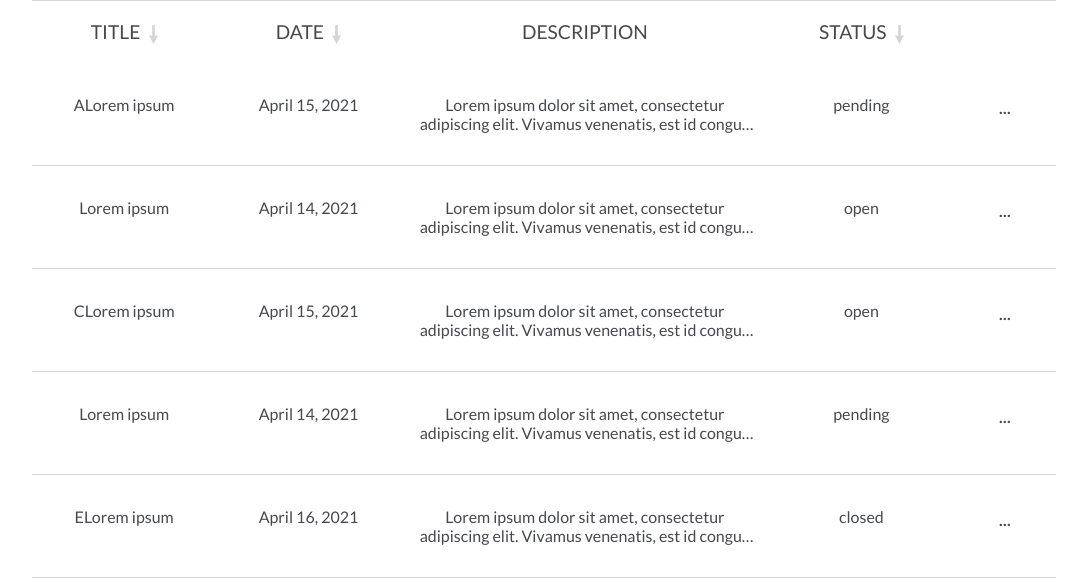
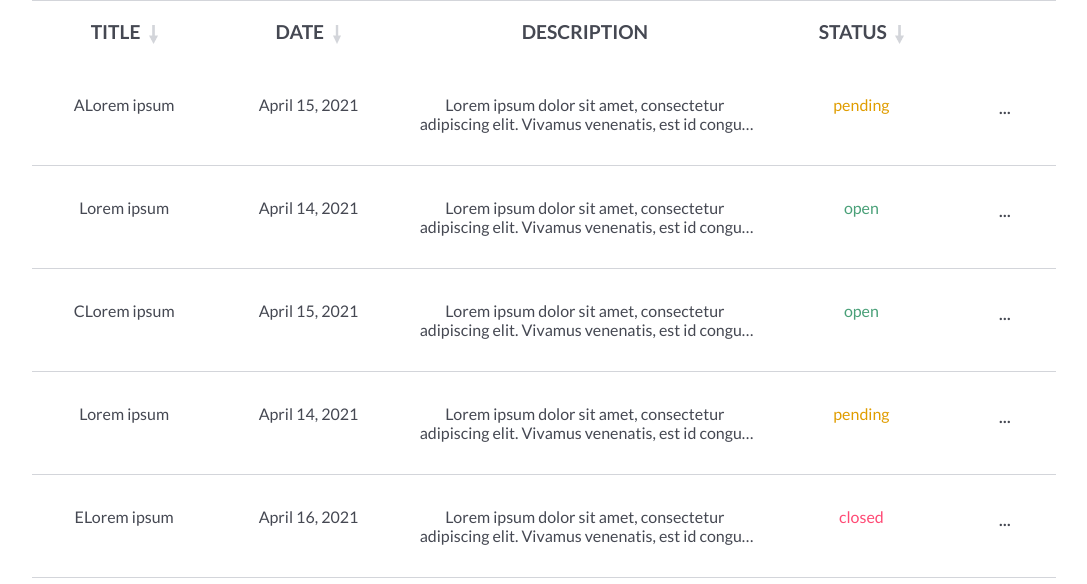
Before and after one commit to wojciechlasak/issue-tracker, a React (Create React App) app: page / in a window 1280 px wide. Shown: the top 584 px of the page, without its empty margins (96-1183 px from the left). Built offline with nearby package versions, Linux system fonts and the light colour scheme.

Commit message:
added color for status

```diff
--- a/src/components/issue/Issue.js
+++ b/src/components/issue/Issue.js
@@ -1,6 +1,6 @@
 import React from 'react';
-import styled from 'styled-components';
 import { getDate } from '../../utils/getDate';
+import { getStatusColor } from '../../utils/getStatusColor';
 
 import { Container, TextCell, EditCell } from './StyledIssue';
 
@@ -10,7 +10,7 @@ const Issue = ({ issue, onClickIssue }) => {
       <TextCell>{issue.title}</TextCell>
       <TextCell>{getDate(issue.created_date)}</TextCell>
       <TextCell width="36%">{issue.description}</TextCell>
-      <TextCell>{issue.status}</TextCell>
+      <TextCell color={getStatusColor(issue.status)}>{issue.status}</TextCell>
       <EditCell width="10%" onClick={() => onClickIssue(issue)}>
         ...
       </EditCell>
--- a/src/components/issuesList/StyledIssuesList.js
+++ b/src/components/issuesList/StyledIssuesList.js
@@ -24,6 +24,7 @@ export const Cell = styled.div`
   width: ${props => props.width || '18%'};
   color: ${props => props.color || props.theme.colors.gray};
   text-align: center;
+  font-weight: 700;
 `;
 
 export const SortCell = styled(Cell)`
--- /dev/null
+++ b/src/utils/getStatusColor.js
@@ -0,0 +1,12 @@
+export const getStatusColor = status => {
+  switch (status) {
+    case 'pending':
+      return '#e09d00';
+    case 'open':
+      return '#49a078';
+    case 'closed':
+      return '#FF4A75';
+    default:
+      return;
+  }
+};
```
